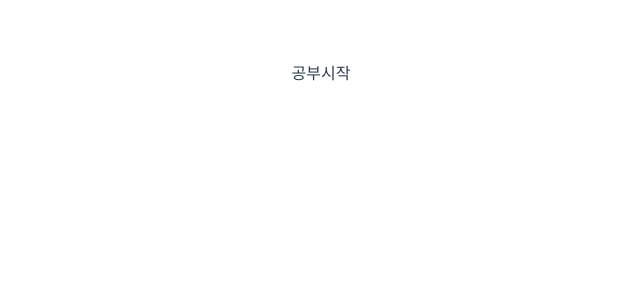
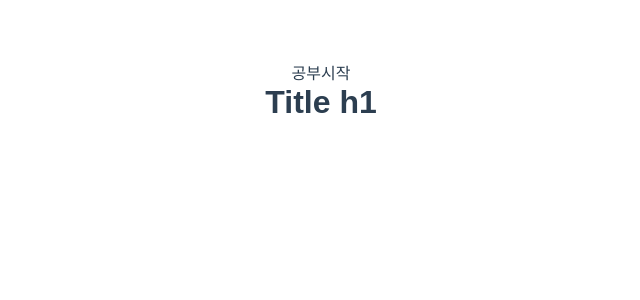
Before and after one commit to jisuny/strengthPublisher, a Vue app in the folder vue/vue_project/: page / in a window 1280 px wide. Shown: the top 300 px of the page, without its empty margins (319-959 px from the left). Built offline with nearby package versions, Linux system fonts and the light colour scheme.

Commit message:
연동 test

```diff
--- a/vue/vue_project/src/App.vue
+++ b/vue/vue_project/src/App.vue
@@ -14,6 +14,8 @@ export default {
 </script>
 
 <style>
+@import './assets/scss/_reset.scss';
+
 #app {
   font-family: Avenir, Helvetica, Arial, sans-serif;
   -webkit-font-smoothing: antialiased;
--- a/vue/vue_project/src/components/day01/Eunji.vue
+++ b/vue/vue_project/src/components/day01/Eunji.vue
@@ -1,10 +1,10 @@
 <template>
-    <p>공부시작</p>
+    <h1>Title h1</h1>
 </template>
 
 <script>
 export default {
-
+    name: 'EjTest',
 }
 </script>
 
--- a/vue/vue_project/src/pages/main01/HelloWorld.vue
+++ b/vue/vue_project/src/pages/main01/HelloWorld.vue
@@ -1,14 +1,21 @@
 <template>
-  <TestTxt />
+  <div>
+    <TestTxt />
+    <EjTest />
+  </div>
 </template>
 
 <script>
-import TestTxt from '../../components/day01/JiseonTxt.vue'
+import TestTxt from '../../components/day01/JiseonTxt.vue';
+import EjTest from '../../components/day01/Eunji.vue';
+
 export default {
   components: {
-    TestTxt
+    TestTxt,
+    EjTest
   }
 }
+
 </script>
 
 <style scoped>
```
